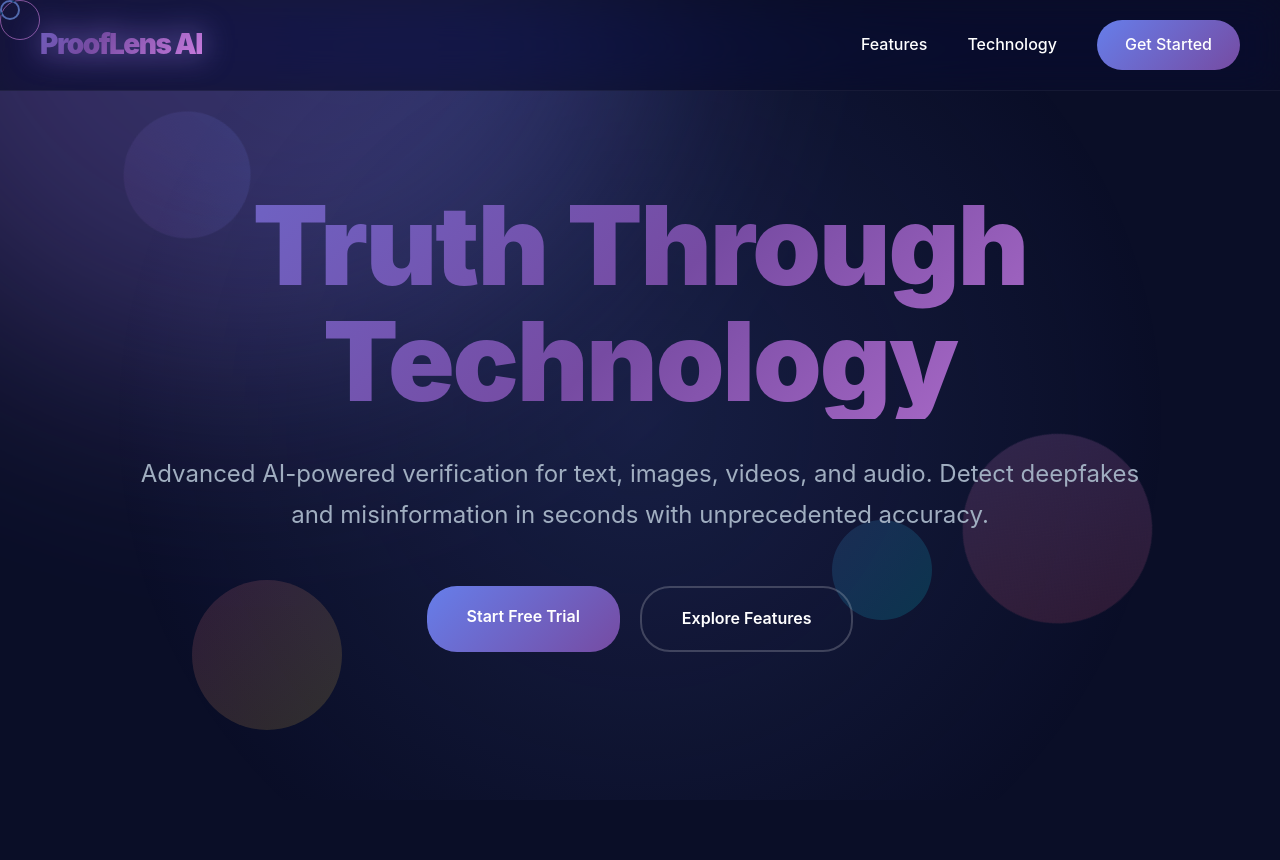
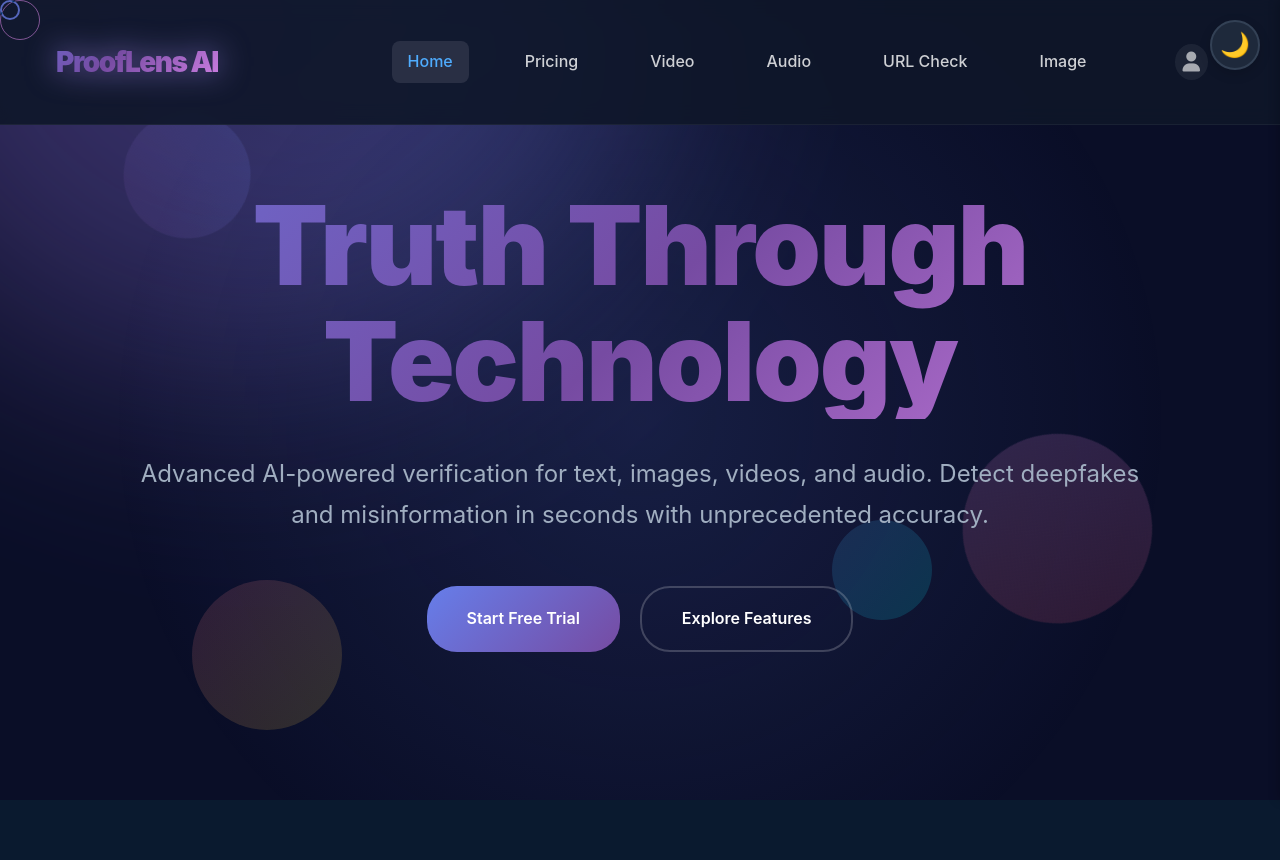
Before and after one commit to RsEg7777/ProofLens-AI, a Flask app: page / in a window 1280 px wide. Shown: the top 860 px of the page. Run offline with Flask 3, Linux system fonts and the light colour scheme.

Commit message:
Update project files

```diff
--- a/app.py
+++ b/app.py
@@ -330,7 +330,7 @@ def extract_key_phrases_with_ollama(text):
 
 @app.route('/')
 def index():
-    return render_template('index_ultra.html')
+    return render_template('index_ultra.html', active_page='home')
 
 @app.route('/dashboard')
 @login_required
--- a/templates/components/navbar.html
+++ b/templates/components/navbar.html
@@ -1,5 +1,5 @@
 <!-- Navbar Component -->
-<nav class="navbar">
+<nav class="navbar" id="navbar">
   <div class="nav-container">
     <div class="logo">ProofLens<span>AI</span></div>
     <div class="nav-links">
--- a/templates/index_ultra.html
+++ b/templates/index_ultra.html
@@ -6,6 +6,9 @@
     <title>ProofLens AI - Truth Through Technology</title>
     <link rel="stylesheet" href="https://cdnjs.cloudflare.com/ajax/libs/font-awesome/6.4.0/css/all.min.css">
     <link rel="stylesheet" href="https://cdnjs.cloudflare.com/ajax/libs/aos/2.3.4/aos.css">
+    <!-- Shared layout + theme system -->
+    <link rel="stylesheet" href="{{ url_for('static', filename='css/shared.css') }}">
+    <link rel="stylesheet" href="{{ url_for('static', filename='css/theme.css') }}">
     <link rel="stylesheet" href="{{ url_for('static', filename='css/ultimate-design-system.css') }}">
     <style>
         * {
@@ -830,22 +833,8 @@
     <div class="cursor"></div>
     <div class="cursor-follower"></div>
 
-    <!-- Navigation -->
-    <nav id="navbar">
-        <div class="nav-container">
-            <div class="logo">ProofLens AI</div>
-            <div class="nav-links">
-                <a href="#features">Features</a>
-                <a href="#showcase">Technology</a>
-                {% if current_user.is_authenticated %}
-                    <a href="/dashboard">Dashboard</a>
-                    <a href="/auth/logout" class="cta-btn">Logout</a>
-                {% else %}
-                    <a href="/auth/login" class="cta-btn">Get Started</a>
-                {% endif %}
-            </div>
-        </div>
-    </nav>
+    <!-- Global Navbar with user menu + theme toggle -->
+    {% include 'components/navbar.html' %}
 
     <!-- Hero Section -->
     <section class="hero">
@@ -1011,6 +1000,8 @@
     <!-- AOS Animation Library -->
     <script src="https://cdnjs.cloudflare.com/ajax/libs/aos/2.3.4/aos.js"></script>
     <script src="{{ url_for('static', filename='js/ultimate-interactions.js') }}"></script>
+    <script src="{{ url_for('static', filename='js/utils/NavBar.js') }}"></script>
+    <script src="{{ url_for('static', filename='js/utils/themeToggle.js') }}"></script>
     <script>
         // Initialize AOS
         AOS.init({
```
Also changed, not shown: templates/dashboard.html (+6 -3 lines).
